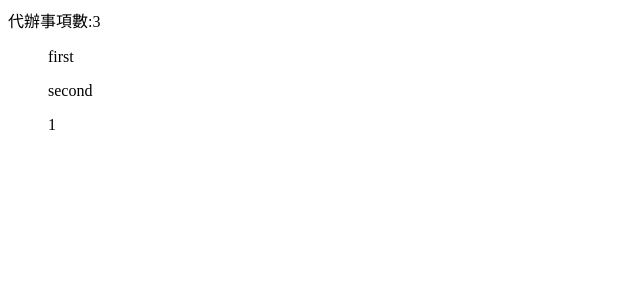
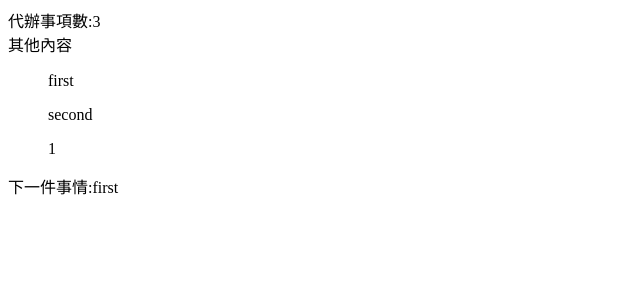
Before and after one commit to nttu94507/React2, a React app: page / in a window 1280 px wide. Shown: the top 300 px of the page, without its empty margins (0-640 px from the left). Built offline with nearby package versions, Linux system fonts and the light colour scheme; the HTML template or start-up script is replaced by a standard one.

Commit message:
next to do

```diff
--- a/src/index.jsx
+++ b/src/index.jsx
@@ -31,11 +31,26 @@ const Main = () => {
     return(
         <div>
             <span>{`代辦事項數:${todolist.length}`}</span>
-            <Todolist todolist={todolist} />
+            <TodoListPage todolist={todolist} />
+            <CurrenTask todolist={todolist} />
         </div>
     )
 }
 
+const TodoListPage = (props) =>{
+    const { todolist } = props
+    return (
+        <div>
+            <div>其他內容</div>
+            <Todolist todolist={todolist}/>
+        </div>
+    )
+}
+
+const CurrenTask = (props) => {
+    const { todolist } = props
+return <div>{`下一件事情:${todolist[0]}`}</div>
+}
 
 // const Counter = () =>{
 //     const [count, setCount] = useState(0)
```
